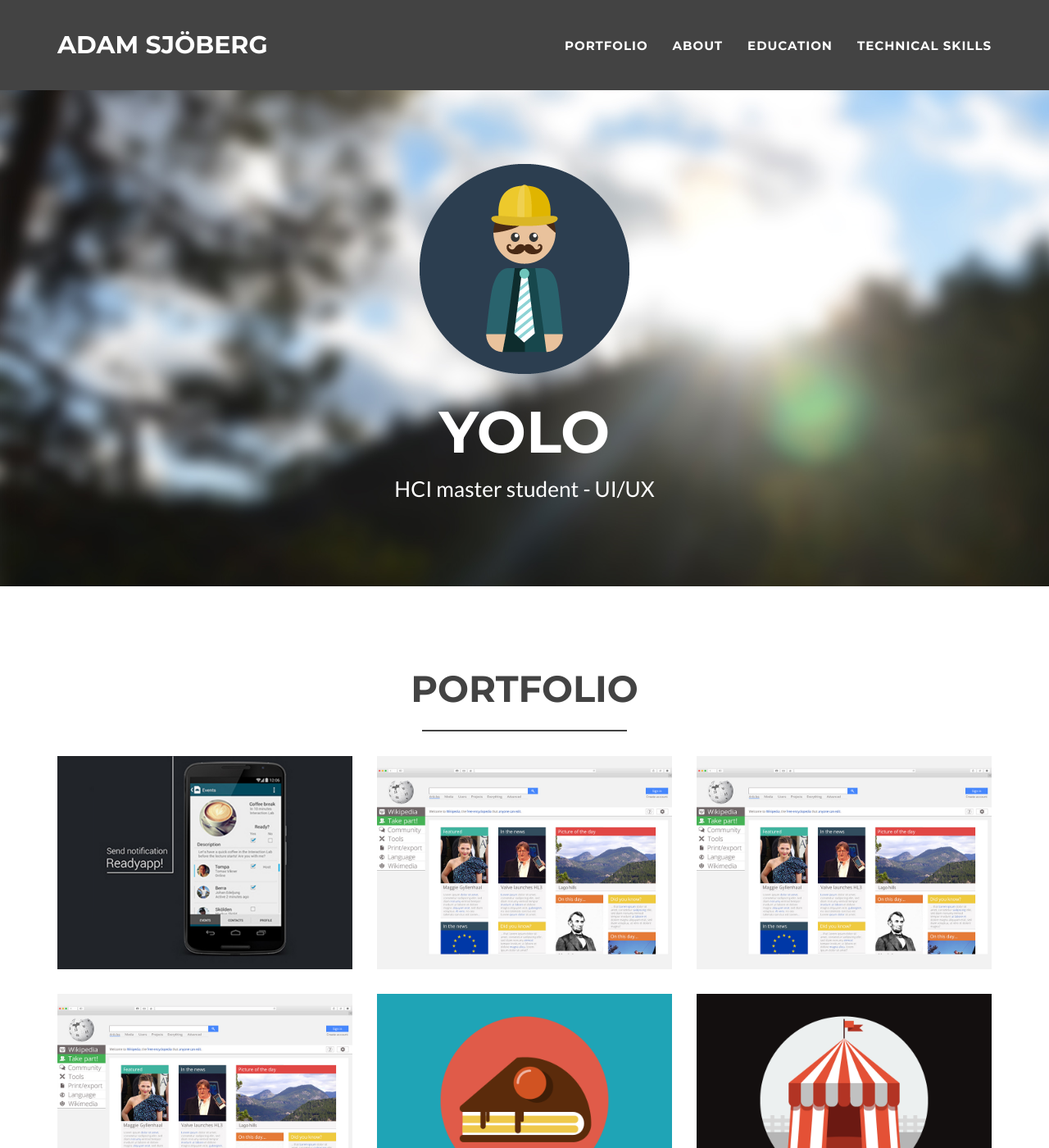
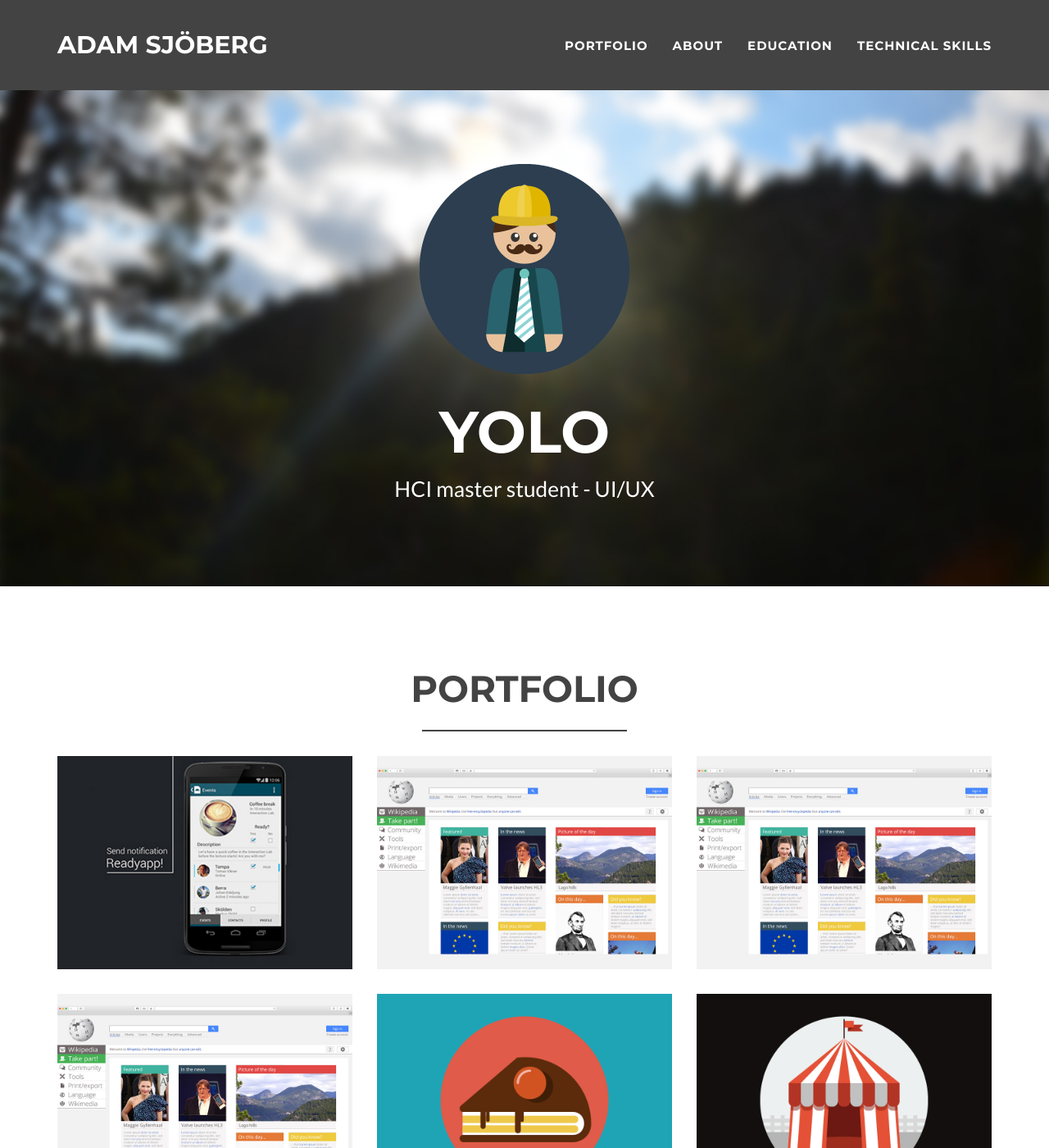
Before and after one commit to Adamsjoberg/Adamsjoberg.github.io, a Jekyll site: the page built from index.html, in a window 1280 px wide and 1400 px high. Shown: the whole window at 82% size. Built offline with Jekyll 4.4.1, drawn with Linux system fonts in a browser that asks for light colours.

Commit message:
bg image test stretch

```diff
--- a/_includes/css/main.css
+++ b/_includes/css/main.css
@@ -83,6 +83,9 @@ header {
     text-align: center;
     color: #fff;
     background-image: url("img/portfolio/bg_image.jpg");
+    background-repeat: no-repeat;
+    background-size: 100% 100%;
+    background-origin: content-box
 }
 
 header .container {
```
